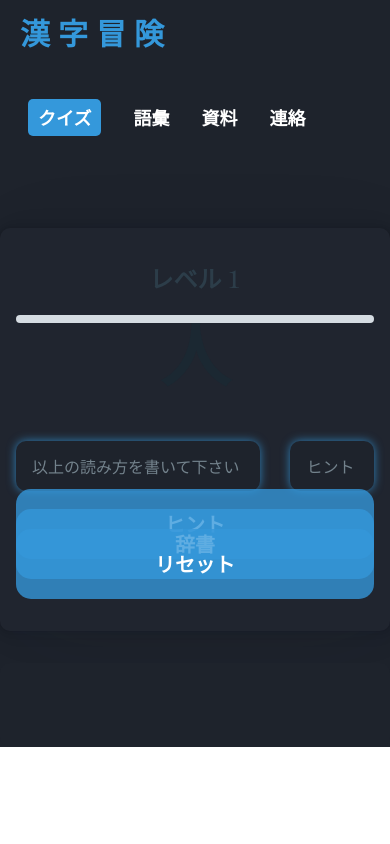
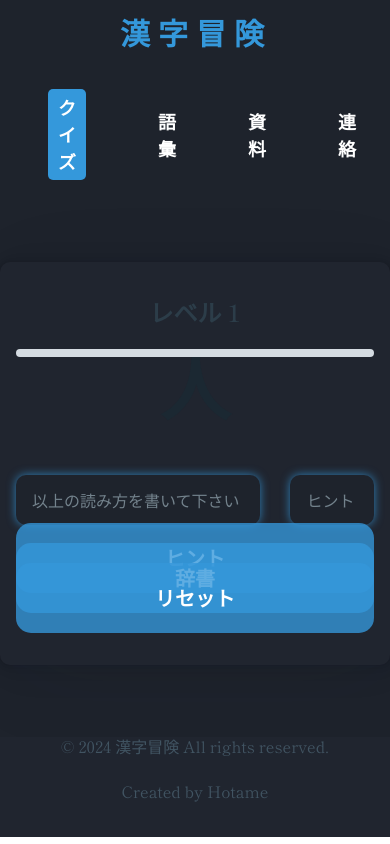
Before and after one commit to Hotame/JP-Game, a plain HTML site: page HTML/index.html in a window 390 px wide. Drawn offline with nearby package versions, Linux system fonts and the light colour scheme.

Commit message:
New Commit

```diff
--- a/CSS/style.css
+++ b/CSS/style.css
@@ -207,27 +207,6 @@ article a:visited {
   box-shadow: 0 0 10px #3498dbc9;
 }
 
-@media screen and (max-width: 1200px) {
-  #h2 {
-    margin-left: 0;
-  }
-
-  .nav-element {
-    flex-direction: column;
-    align-items: flex-start;
-  }
-
-  .li {
-    margin: 10px 0;
-  }
-
-  #button {
-    margin-top: 10px;
-    padding: 15px 30px;
-    font-size: 16px;
-  }
-}
-
 #progressBar {
   position: relative;
   top: -20px;
@@ -266,7 +245,6 @@ article a:visited {
   margin-bottom: 5px;
   color: #3498db;
   text-decoration: none;
-  /* Remove the underline */
 }
 
 .resource-link:hover {
@@ -289,3 +267,23 @@ article a:visited {
 #contact-p {
   margin-top: -30px;
 }
+
+footer {
+  background-color: #20252f;
+  color: #ffffff;
+  font-size: 14px;
+  position:absolute;
+  height: 100px;
+}
+
+.footer-container {
+  max-width: 1250px;
+  margin: 0 auto;
+  justify-content: space-evenly;
+  align-items: center;
+  margin-top: -35px;
+}
+
+footer p {
+  margin: 0;
+}
--- a/HTML/index.html
+++ b/HTML/index.html
@@ -3,7 +3,7 @@
 
 <head>
     <meta charset="UTF-8">
-    <meta name="viewport" content="width=device-width, initial-scale=1.0">
+    <meta name="viewport" content="width=device-width, initial-scale=1.0, maximum-scale=1.0">
     <link rel="icon" type="image/x-icon" href="../assets/japanese-gate.png">
     <link rel="stylesheet" href="https://cdn.jsdelivr.net/npm/@picocss/pico@1/css/pico.min.css">
     <link rel="stylesheet" href="../CSS/style.css">
@@ -11,6 +11,7 @@
     <link rel="preconnect" href="https://fonts.gstatic.com" crossorigin>
     <link href="https://fonts.googleapis.com/css2?family=Shippori+Mincho:wght@400;600&display=swap" rel="stylesheet">
     <link rel="preload" href="../word.json" as="fetch" crossorigin="anonymous">
+    <script src="../JS/script.js"></script>
     <title>漢字冒険 - クイズ</title>
 </head>
 
@@ -33,8 +34,7 @@
         </section>
         <h1 id="japanese-word"></h1>
         <section class="textboxrow">
-            <input type="text" class="userInput" id="first-input" name="text"
-                placeholder="以上の読み方を書いて下さい">
+            <input type="text" class="userInput" id="first-input" name="text" placeholder="以上の読み方を書いて下さい">
             <input type="text" class="userInput" id="second-input" name="text" placeholder="ヒント">
         </section>
         <div class="grid">
@@ -43,8 +43,13 @@
             <div role="button" class="outline" onClick="reset()" id="reset-button">リセット</div>
         </div>
     </article>
-    <section id="section-after-article"></section>
-    <script src="../JS/script.js"></script>
+    <br><br><br>
+    <footer>
+        <div class="footer-container">
+            <p>&copy; 2024 漢字冒険 All rights reserved.</p><br>
+            <p>Created by Hotame</p>
+        </div>
+    </footer>
 </body>
 
 </html>
--- a/JS/script.js
+++ b/JS/script.js
@@ -244,7 +244,6 @@ function isGameCompleted() {
   return false;
 }
 
-
 function disable() {
   document.getElementById("first-input").disabled = true;
   document.getElementById("second-input").disabled = true;
```
Also changed, not shown: HTML/contact.html (+8 -1 lines), HTML/resources.html (+8 -1 lines), HTML/vocabulary.html (+7 -0 lines).
